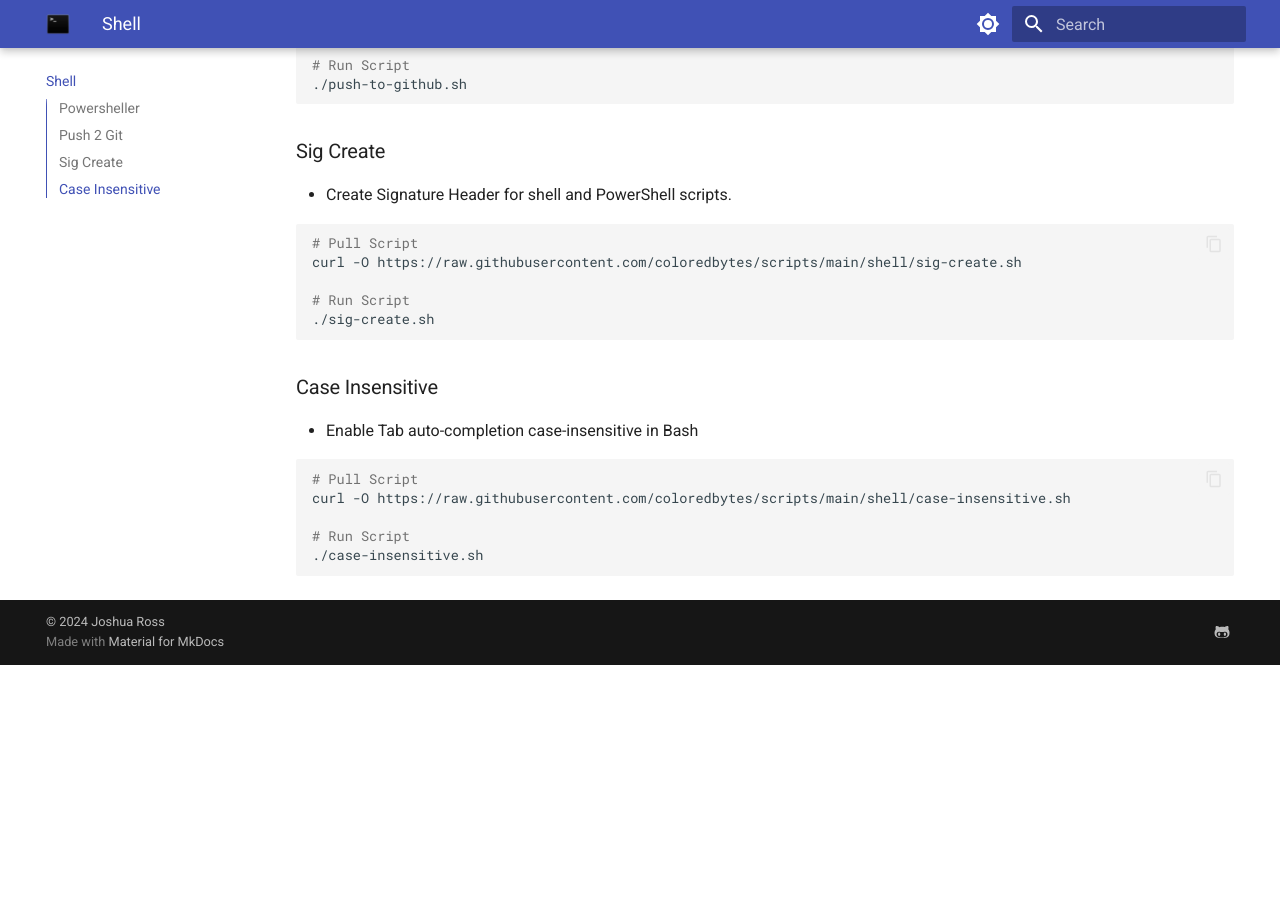
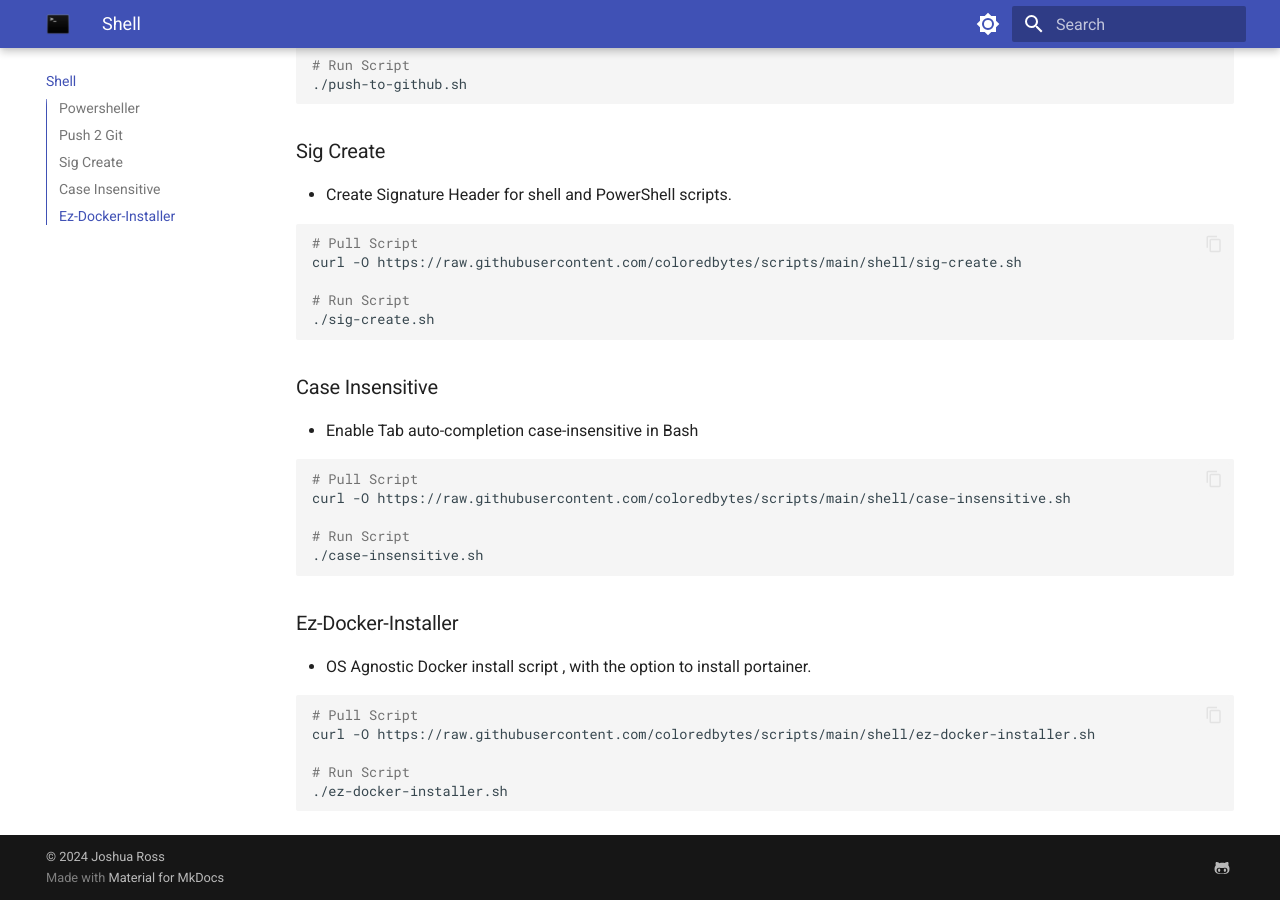
Before and after one commit to coloredbytes/jershs-scripts, an MkDocs documentation site: the page built from docs/shell.md, in a window 1280 px wide and 900 px high, scrolled down 563 px. Built offline with MkDocs 1.6.1 and Material for MkDocs 9.7.7, drawn with Linux system fonts in a browser that asks for light colours; before the commit the page ends 1228 px from its top, so only the background shows below that.

Commit message:
Update shell.md

````diff
--- a/docs/shell.md
+++ b/docs/shell.md
@@ -47,3 +47,15 @@
 # Run Script
 ./case-insensitive.sh
 ```
+
+### Ez-Docker-Installer
+
+-  OS Agnostic Docker install script , with the option to install portainer.
+
+```shell
+# Pull Script
+curl -O https://raw.githubusercontent.com/coloredbytes/scripts/main/shell/ez-docker-installer.sh
+
+# Run Script
+./ez-docker-installer.sh
+```
````
